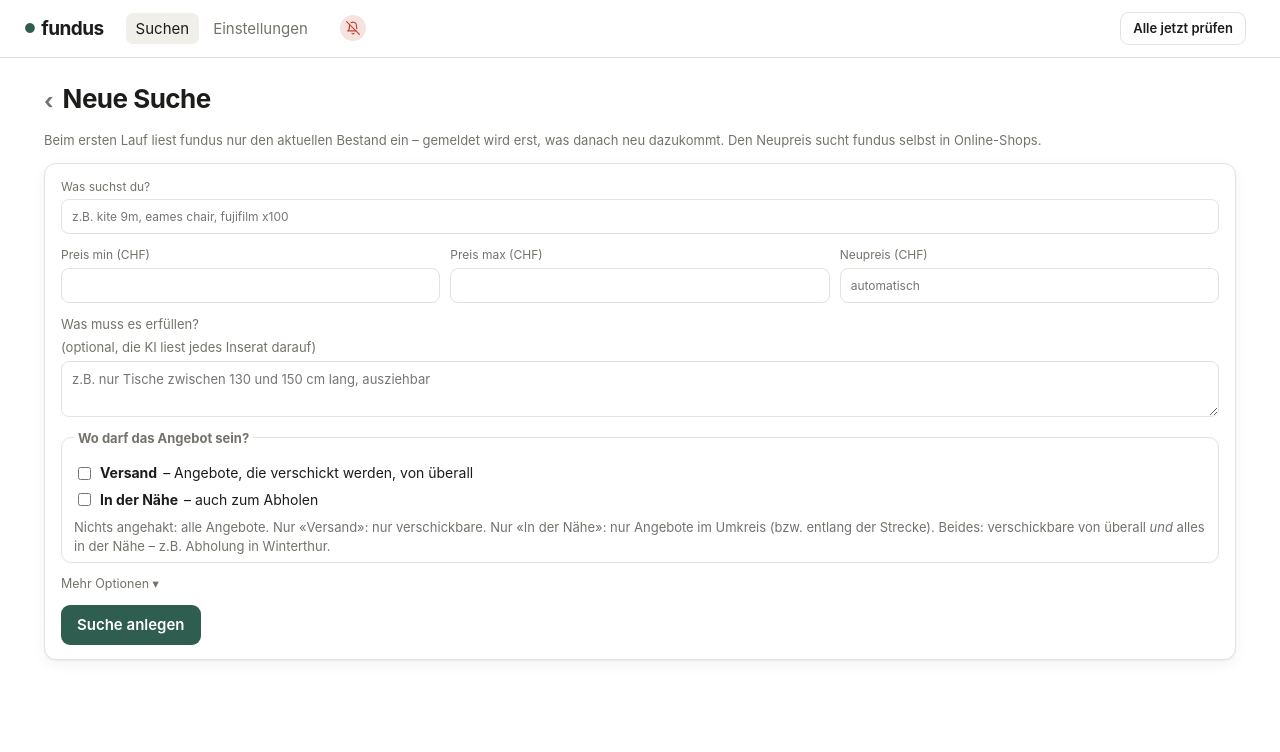
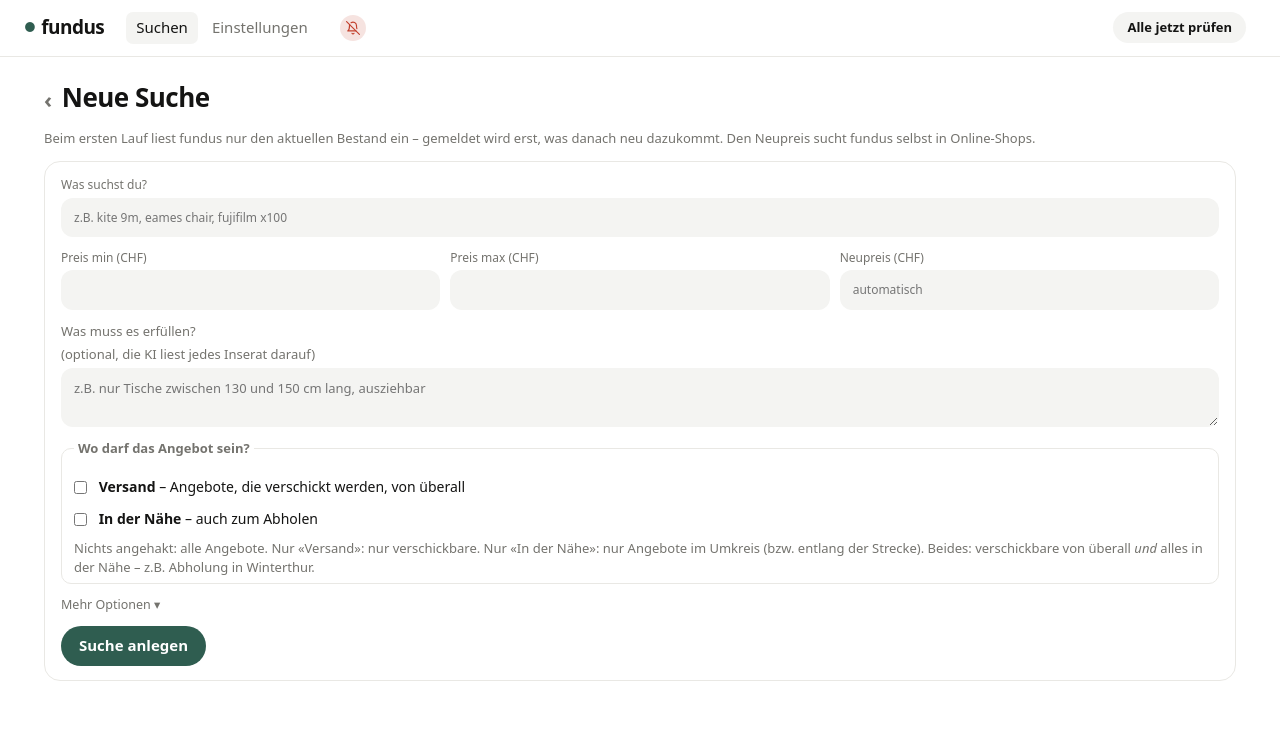
Before and after one commit to ak8adi/fund, a FastAPI app: page /neue-suche in a window 1280 px wide. Shown: the top 752 px of the page. Run offline with FastAPI, Linux system fonts and the light colour scheme; data that the repository does not hold is empty; parts of the project's set-up code (start-up, migrations or seed data) failed here and were passed over.

Commit message:
UI: flatter cards and softer colours, smoother scrolling in the overview
Working-tree changes that were already present next to the feature work:
style.css (no card shadows, larger radius, system font), reorder.js (touchmove
only blocks on the info cards) and the result list template.

Co-Authored-By: Claude Fable 5.2 <noreply@anthropic.com>

```diff
--- a/fundus/web/static/style.css
+++ b/fundus/web/static/style.css
@@ -2,10 +2,10 @@
 :root {
   --bg: #ffffff;
   --surface: #ffffff;
-  --surface-2: #f0efea;
-  --ink: #1c1c1a;
-  --muted: #74726b;
-  --line: #e4e2dc;
+  --surface-2: #f4f4f2;
+  --ink: #141413;
+  --muted: #74736e;
+  --line: #e9e8e4;
   --accent: #2f5d50;
   --accent-ink: #ffffff;
   --new: #d0592a;
@@ -17,11 +17,11 @@
   --tier-a: #2f9a62;
   --tier-b: #3b82c4;
   --tier-c: #9a978f;
-  --shadow: 0 1px 2px rgba(0,0,0,.05), 0 4px 14px rgba(0,0,0,.05);
-  --shadow-hover: 0 2px 4px rgba(0,0,0,.06), 0 10px 26px rgba(0,0,0,.09);
-  --radius: 12px;
+  --shadow: none;
+  --shadow-hover: 0 8px 28px rgba(0,0,0,.12);
+  --radius: 16px;
   --ease: cubic-bezier(.2, .7, .2, 1);
-  font-family: -apple-system, BlinkMacSystemFont, "Inter", "Helvetica Neue", sans-serif;
+  font-family: system-ui, -apple-system, BlinkMacSystemFont, "Roboto", "Inter", "Helvetica Neue", sans-serif;
 }
 @media (prefers-color-scheme: dark) {
   :root {
@@ -33,22 +33,23 @@
     --line: #32332f;
     --accent: #6fb39c;
     --accent-ink: #0f1f1a;
-    --shadow: 0 1px 2px rgba(0,0,0,.3), 0 4px 14px rgba(0,0,0,.25);
-    --shadow-hover: 0 2px 4px rgba(0,0,0,.35), 0 10px 26px rgba(0,0,0,.4);
+    --shadow: none;
+    --shadow-hover: 0 8px 28px rgba(0,0,0,.5);
   }
 }
 
 * { box-sizing: border-box; }
-body { margin: 0; background: var(--bg); color: var(--ink); font-size: 15px; line-height: 1.45; -webkit-font-smoothing: antialiased; }
+body { margin: 0; background: var(--bg); color: var(--ink); font-size: 15px; line-height: 1.45; -webkit-font-smoothing: antialiased;
+       -webkit-tap-highlight-color: transparent; overflow-x: hidden; }
+img { color: transparent; }
 a { color: inherit; }
 code { font-size: .9em; background: var(--surface-2); padding: 1px 5px; border-radius: 4px; }
-h2 { font-size: 12px; text-transform: uppercase; letter-spacing: .09em; color: var(--muted); margin: 28px 0 10px; font-weight: 650; }
+h2 { font-size: 12px; text-transform: uppercase; letter-spacing: .07em; color: var(--muted); margin: 28px 0 10px; font-weight: 650; }
 summary { cursor: pointer; }
 
 /* Kopfzeile */
 .top { display: flex; align-items: center; gap: 22px; padding: 12px 24px; border-bottom: 1px solid var(--line);
-       background: color-mix(in srgb, var(--surface) 85%, transparent); backdrop-filter: blur(10px);
-       position: sticky; top: 0; z-index: 5; flex-wrap: wrap; }
+       background: var(--bg); position: sticky; top: 0; z-index: 5; flex-wrap: wrap; }
 .brand { font-weight: 750; font-size: 19px; text-decoration: none; letter-spacing: -.03em; }
 .brand::before { content: "●"; color: var(--accent); margin-right: 6px; font-size: 13px; vertical-align: 2px; }
 .top nav { display: flex; gap: 4px; }
@@ -76,29 +77,28 @@ main { max-width: 1240px; margin: 0 auto; padding: 0 24px 60px; }
 .inline { display: inline; margin: 0; }
 
 /* Knöpfe */
-.btn { background: var(--accent); color: var(--accent-ink); border: 0; border-radius: 9px; padding: 9px 16px;
+.btn { background: var(--accent); color: var(--accent-ink); border: 0; border-radius: 999px; padding: 9px 18px;
        font: inherit; font-weight: 600; cursor: pointer; white-space: nowrap;
        transition: transform .12s var(--ease), filter .15s, background .15s; }
 .btn:hover { filter: brightness(1.08); }
 .btn:active { transform: scale(.96); }
-.btn.small { padding: 6px 12px; font-size: 13px; }
-.btn.ghost { background: transparent; color: var(--ink); border: 1px solid var(--line); }
-.btn.ghost:hover { background: var(--surface-2); filter: none; }
+.btn.small { padding: 6px 14px; font-size: 13px; }
+.btn.ghost { background: var(--surface-2); color: var(--ink); }
+.btn.ghost:hover { filter: brightness(.97); }
 .btn.danger { color: var(--warn); }
 .btn.danger:not(.ghost) { background: var(--warn); color: #fff; }
 button.link { background: none; border: 0; color: var(--muted); cursor: pointer; font: inherit; text-decoration: underline; padding: 0; }
 button.link:hover { color: var(--ink); }
 
 .pill { display: inline-block; font-size: 12px; padding: 1px 8px; border-radius: 99px; background: var(--surface-2); color: var(--ink); font-weight: 600; }
-.pill.new { background: var(--new); color: #fff; animation: pop .5s var(--ease) both; }
+.pill.new { background: var(--new); color: #fff; }
 
-.card { background: var(--surface); border: 1px solid var(--line); border-radius: var(--radius); padding: 14px 16px; margin: 12px 0; box-shadow: var(--shadow); }
+.card { background: var(--surface); border: 1px solid var(--line); border-radius: var(--radius); padding: 14px 16px; margin: 12px 0; }
 details.card > summary { font-weight: 600; list-style: none; display: flex; align-items: center; gap: 8px; }
 details.card > summary::-webkit-details-marker { display: none; }
 details.card > summary::before { content: "›"; display: inline-block; transition: transform .2s var(--ease); color: var(--muted); font-size: 18px; line-height: 1; }
 details.card[open] > summary::before { transform: rotate(90deg); }
 details[open].card > summary { margin-bottom: 12px; }
-details[open] > :not(summary) { animation: fade-down .25s var(--ease); }
 
 /* Suchliste (Startseite) */
 .searches { list-style: none; padding: 0; margin: 0; display: grid; gap: 4px; }
@@ -115,7 +115,7 @@ details[open] > :not(summary) { animation: fade-down .25s var(--ease); }
 .search-form label { display: flex; flex-direction: column; font-size: 12px; color: var(--muted); gap: 4px; min-width: 110px; flex: 1; }
 .search-form label.grow { flex: 3; }
 .search-form input:not([type=checkbox]), .search-form textarea, form.stack input, form.stack select, form.stack textarea {
-  font: inherit; color: var(--ink); background: var(--bg); border: 1px solid var(--line); border-radius: 8px; padding: 8px 10px;
+  font: inherit; color: var(--ink); background: var(--surface-2); border: 1px solid transparent; border-radius: 12px; padding: 10px 12px;
   transition: border-color .15s, box-shadow .15s; }
 .search-form input:focus, .search-form textarea:focus, form.stack input:focus { outline: none; border-color: var(--accent); box-shadow: 0 0 0 3px color-mix(in srgb, var(--accent) 22%, transparent); }
 .search-form legend { font-size: 12px; color: var(--muted); margin-bottom: 6px; padding: 0; }
@@ -342,30 +331,35 @@ details.newprice > summary::after { content: " ▾"; color: var(--muted); }
   .search-page #vw-tip { display: none; }
 }
 
-/* ---------- App (Android-Hülle, android/) ---------- */
+/* ---------- App (Android-Hülle, android/): ruhig wie eine Systemapp ---------- */
 .tabbar, #ptr { display: none; }
-body.app { padding-bottom: calc(64px + env(safe-area-inset-bottom)); }
-body.app .top { padding-top: calc(10px + env(safe-area-inset-top)); }
+body.app { padding-bottom: calc(76px + env(safe-area-inset-bottom)); }
+body.app .top { padding: calc(10px + env(safe-area-inset-top)) 16px 10px; border-bottom: 0; gap: 10px; }
 body.app .top nav { display: none; }        /* Navigation steckt unten in der Reiterleiste */
 body.app .bell-off { display: none; }
+body.app .brand { font-size: 20px; }
 body.app .tabbar { display: grid; grid-template-columns: repeat(3, 1fr); position: fixed; left: 0; right: 0; bottom: 0; z-index: 10;
-                   background: color-mix(in srgb, var(--surface) 92%, transparent); backdrop-filter: blur(12px);
-                   border-top: 1px solid var(--line); padding-bottom: env(safe-area-inset-bottom); }
-body.app .tabbar a { display: flex; flex-direction: column; align-items: center; gap: 2px; padding: 8px 2px 9px; min-height: 56px;
-                     text-decoration: none; color: var(--muted); font-size: 11px; font-weight: 600; }
-body.app .tabbar a span { font-size: 20px; line-height: 1.1; }
-body.app .tabbar a.here { color: var(--accent); }
+                   background: var(--bg); border-top: 1px solid var(--line); padding: 6px 8px calc(6px + env(safe-area-inset-bottom)); }
+body.app .tabbar a { display: flex; flex-direction: column; align-items: center; gap: 3px; padding: 2px 0 4px;
+                     text-decoration: none; color: var(--muted); font-size: 11.5px; font-weight: 600; letter-spacing: .01em; }
+body.app .tabbar .ic { display: grid; place-items: center; width: 60px; height: 30px; border-radius: 999px; transition: background .2s; }
+body.app .tabbar svg { width: 22px; height: 22px; fill: none; stroke: currentColor; stroke-width: 1.9; stroke-linecap: round; stroke-linejoin: round; }
+body.app .tabbar a.here { color: var(--ink); }
+body.app .tabbar a.here .ic { background: color-mix(in srgb, var(--accent) 14%, transparent); color: var(--accent); }
 body.app #ptr { display: grid; place-items: center; position: fixed; top: calc(8px + env(safe-area-inset-top)); left: 50%; z-index: 20;
-                width: 36px; height: 36px; border-radius: 50%; background: var(--surface); box-shadow: var(--shadow-hover);
-                color: var(--accent); font-size: 20px; opacity: 0; transform: translate(-50%, -50px); pointer-events: none; }
+                width: 38px; height: 38px; border-radius: 50%; background: var(--surface); box-shadow: var(--shadow-hover);
+                color: var(--accent); opacity: 0; transform: translate(-50%, -50px); pointer-events: none; will-change: transform; }
+body.app #ptr svg { width: 20px; height: 20px; fill: none; stroke: currentColor; stroke-width: 2.2; stroke-linecap: round; stroke-linejoin: round; }
 body.app #ptr.spin { animation: ptr-spin .7s linear infinite; opacity: 1; transform: translate(-50%, 40px); }
 @keyframes ptr-spin { to { transform: translate(-50%, 40px) rotate(360deg); } }
 body.app .btn, body.app button:not(.x), body.app summary { min-height: 40px; }
 body.app .hit .thumb, body.app .vw .card2 img { -webkit-touch-callout: none; }
+@media (hover: none) { .btn:hover { filter: none; } }
 
 /* Suchformular: Wo darf das Angebot sein? */
 .where { border: 1px solid var(--line); border-radius: 10px; padding: 10px 12px 6px; margin: 0 0 12px; display: grid; gap: 6px; min-width: 0; }
-.search-form .where label.check { white-space: normal; flex-wrap: wrap; }
+.search-form .where label.check { display: block; white-space: normal; line-height: 1.4; padding: 3px 0; }
+.search-form .where label.check input { margin: 0 8px 0 0; vertical-align: -2px; }
 .where legend { font-size: 13px; font-weight: 650; padding: 0 4px; }
 .where .near-fields { display: none; flex-wrap: wrap; gap: 6px 14px; align-items: center; padding: 2px 0 2px 24px; font-size: 13.5px; min-width: 0; }
 .where.on .near-fields { display: flex; }
```
Also changed, not shown: other parts of fundus/web/static/style.css (+17 -28 lines), fundus/web/static/reorder.js (+5 -2 lines), fundus/web/templates/_search_results.html (+1 -7 lines).
